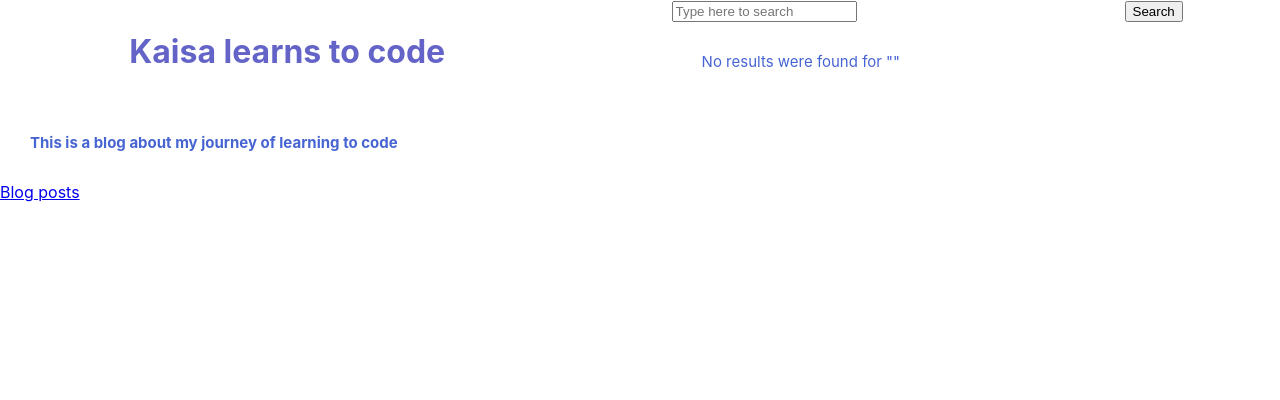
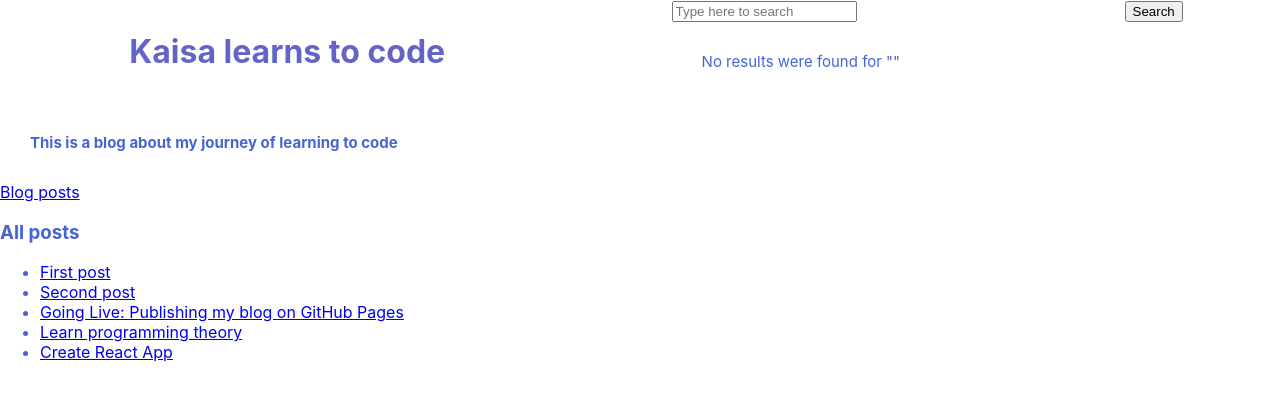
Before and after one commit to kaisitah/learning-blog, a React (Create React App) app: page / in a window 1280 px wide. Shown: the top 400 px of the page. Built offline with nearby package versions, Linux system fonts and the light colour scheme.

Commit message:
Add table of contents

```diff
--- /dev/null
+++ b/src/components/ContentsTable.jsx
@@ -0,0 +1,21 @@
+import { Link, } from "react-router-dom";
+import { posts } from "../data";
+
+const ContentsTable = (props) => {
+    return (
+        <div>
+            <h3>All posts</h3>
+            <ul>
+                {posts.map((post) => (
+                    <li>
+                        <Link to={`/posts/${post.id}`}>
+                            {post.title}
+                        </Link>
+                    </li>
+                ))}
+            </ul>
+        </div>
+    );
+}
+
+export default ContentsTable;
--- a/src/components/LandingPage.jsx
+++ b/src/components/LandingPage.jsx
@@ -2,8 +2,9 @@ import { Link, } from "react-router-dom";
 import Menubar from "./Menubar.jsx";
 import Button from "./Button.jsx";
 import Searchbar from "./Searchbar.jsx";
+import ContentsTable from "./ContentsTable.jsx";
 
-function LandingPage() {
+const LandingPage = (props) => {
   return (
     <div className="LandingPage">
       <Menubar>
@@ -14,6 +15,7 @@ function LandingPage() {
         <strong>This is a blog about my journey of learning to code</strong>
       </p>
       <Link to = "/posts/" className = "router-link">Blog posts</Link>
+      <ContentsTable />
     </div>
   );
 }
```
